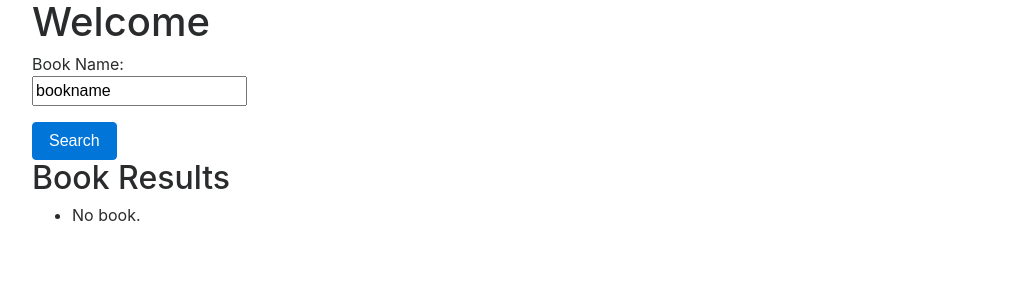
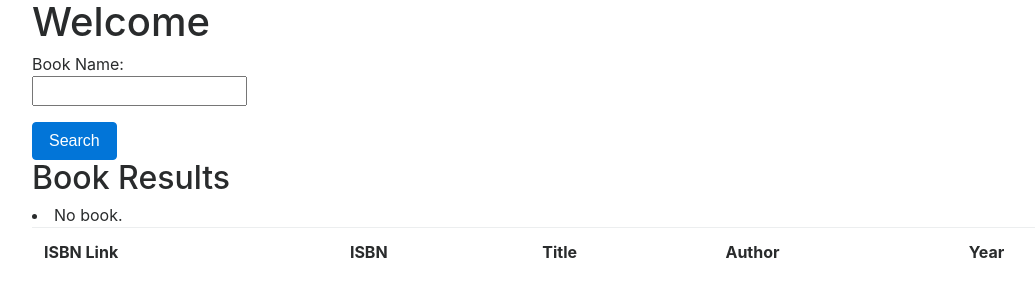
Before and after one commit to gauravsgr/project1, a Flask app: page / in a window 1280 px wide. Shown: the top 300 px of the page, without its empty margins (53-1088 px from the left). Run offline with Flask 2, Linux system fonts and the light colour scheme; the visitor is signed in with stand-in values (Sample User, id 1); lists and menus that the app fills with data are empty; parts of the project's set-up code (start-up, migrations or seed data) failed here and were passed over; some libraries are stand-ins or nearby versions.

Commit message:
added book search result page

```diff
--- a/application.py
+++ b/application.py
@@ -56,6 +56,7 @@ def authenticate():
 
     session['user'] = username
     return render_template("search.html", user = session['user'])
+    #return redirect(url_for('search'))
 
 
 
@@ -79,6 +80,20 @@ def search():
     return render_template("search.html", books=books, user = session['user'])
 
 
+@app.route("/bookinfo/<string:isbn>", methods=["GET"])
+def get_book_info_page(isbn):
+
+    res = requests.get("http://127.0.0.1:5000/api/bookinfo/" + isbn)
+    title = res.json()["title"]
+    author = res.json()["author"]
+    year = res.json()["year"]
+    isbn = res.json()["isbn"]
+    review_count = res.json()["review_count"]
+    average_score = res.json()["average_score"]
+    #print(title + '|' + author + '|' + year + '|' + isbn + '|' + review_count + '|' + average_score) """
+    return render_template("bookinfo.html", title=title, author=author, year=year, isbn=isbn, review_count=review_count, average_score=average_score)
+
+
 
 @app.route("/api/bookinfo/<string:isbn>", methods=["GET"])
 def get_book_info(isbn):
@@ -95,7 +110,7 @@ def get_book_info(isbn):
 
     with app.app_context():
         resp =  jsonify({
-                "title": book.isbn,
+                "title": book.title,
                 "author": book.author,
                 "year": book.year,
                 "isbn": book.isbn,
@@ -110,9 +125,9 @@ def test():
 
 
 def main():
-    #print(get_book_info('5559609129')) #valid book isbn
+    print(get_book_info('5559609129')) #valid book isbn
     #print(get_book_info('12')) #invalid book isbn
-    print(test())
+    #print(test())
 
 
 if __name__ == "__main__":
--- a/templates/index.html
+++ b/templates/index.html
@@ -10,7 +10,7 @@
     <form action = "{{ url_for('authenticate') }}" method="POST">
         <div class="form-group">
             User Name:<br>
-            <input type="text" name="username" value="yourusername">
+            <input type="text" name="username" value="">
             <br>
         </div>
         <div class="form-group">
--- a/templates/search.html
+++ b/templates/search.html
@@ -10,18 +10,35 @@
     <form action = "{{ url_for('search') }}" method="POST">
         <div class="form-group">
             Book Name:<br>
-            <input type="text" name="bookstring" value="bookname">
+            <input type="text" name="bookstring" value="">
             <br>
         </div>
         <button type="submit" class="btn btn-primary">Search</button>
       </form>
 
     <h2> Book Results</h2>
-    <ul>
+
+    <table class="table">
+        <thead class="thead-dark"></thead>
+        <tr>
+            <th>ISBN Link</th>
+            <th>ISBN</th>
+            <th>Title</th>
+            <th>Author</th>
+            <th>Year</th>
+        </tr>
         {% for book in books %}
-            <li>{{ book.title }}</li>
+            <tr>
+                <td><a href="/bookinfo/{{ book.isbn }}">{{ book.isbn }}</a></td>
+                <td>{{ book.isbn }}</td>
+                <td>{{ book.title }}</td>
+                <td>{{ book.author }}</td>
+                <td>{{ book.year }}</td>
+            </tr>
         {% else %}
             <li>No book.</li>
         {% endfor %}
-    </ul>
+    </table>
+
+
 {% endblock %}
```
